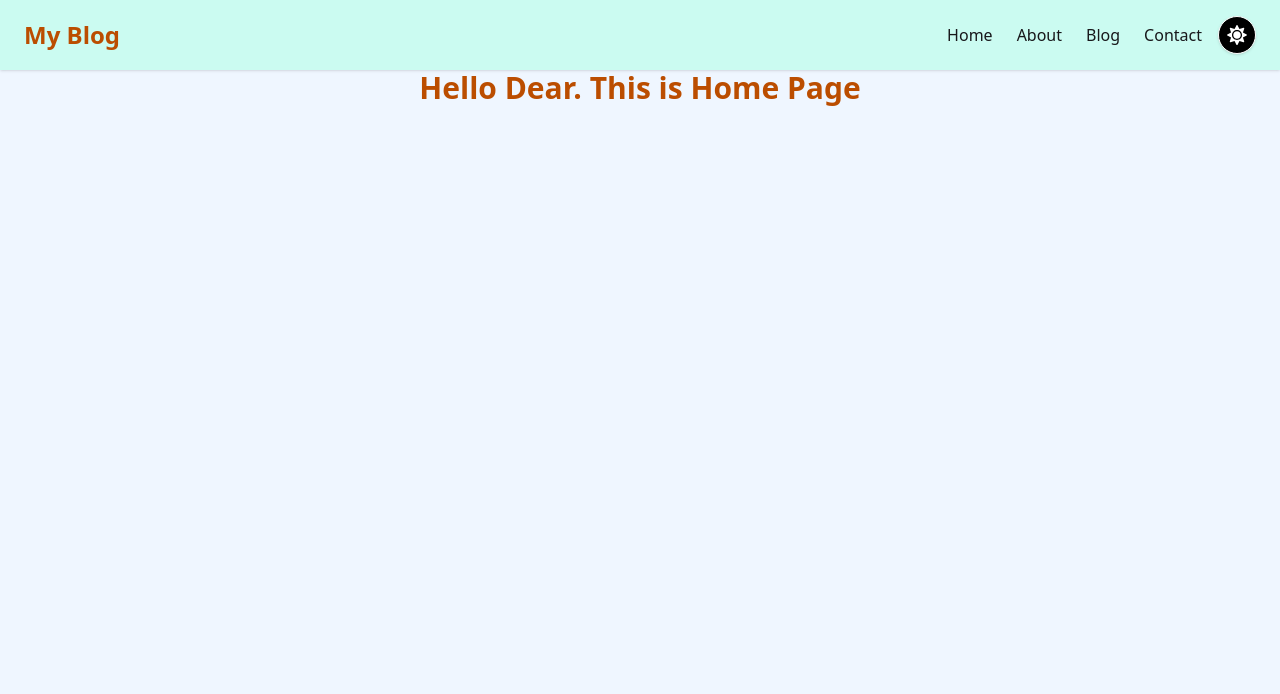
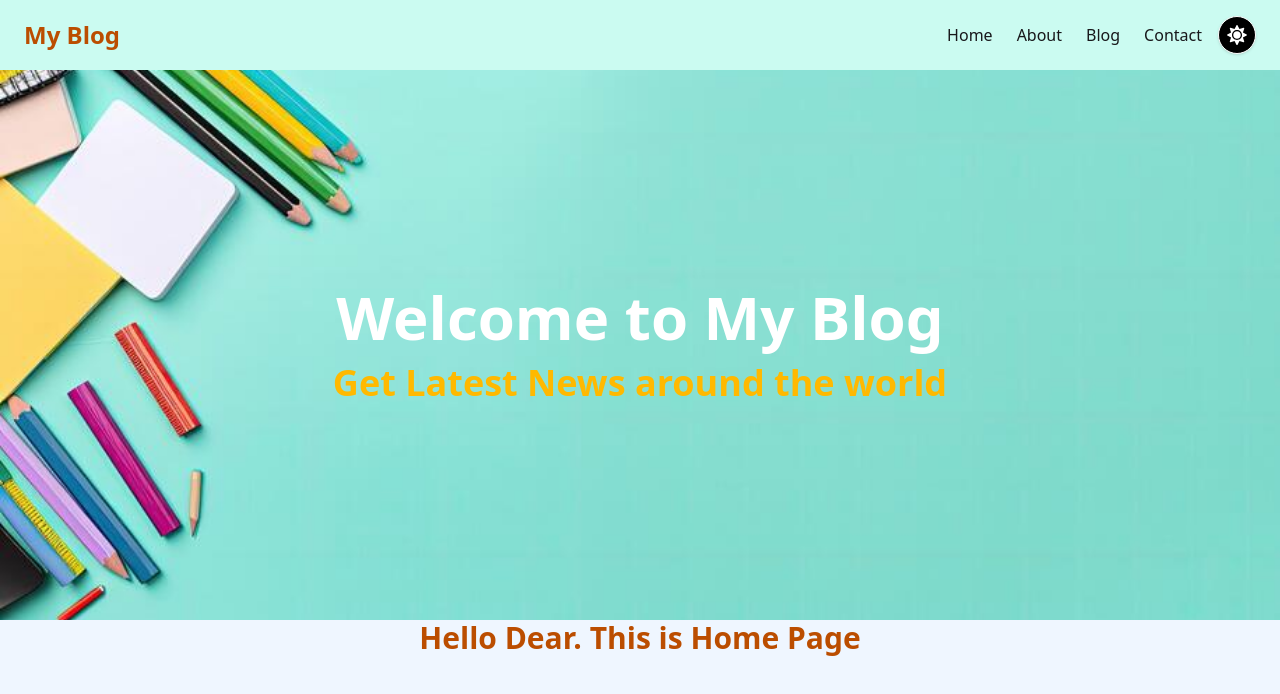
Before and after one commit to mazharul90007/test-blog, a React (Vite) app: page / in a window 1280 px wide. Shown: the top 694 px of the page. Built offline with nearby package versions, Linux system fonts and the light colour scheme.

Commit message:
banner created and added to homepage

```diff
--- /dev/null
+++ b/src/Components/Banner/Banner.jsx
@@ -0,0 +1,25 @@
+import banner from '../../assets/banner2.jpg';
+
+const Banner = () => {
+    return (
+        <div
+            className="h-[550px] w-full bg-cover bg-center relative"
+            style={{ backgroundImage: `url(${banner})` }} // Ensure banner is correctly imported
+        >
+            {/* Overlay Layer */}
+            {/* <div className="absolute inset-0 bg-black bg-opacity-40"></div> */}
+
+            {/* Text Content */}
+            <div className="absolute inset-0 flex flex-col justify-center items-center text-center z-10">
+                <h1 className="text-white text-4xl md:text-6xl font-bold mb-4">
+                    Welcome to My Blog
+                </h1>
+                <p className="text-amber-400 text-2xl md:text-4xl font-semibold">
+                    Get Latest News around the world
+                </p>
+            </div>
+        </div>
+    );
+};
+
+export default Banner;
--- a/src/Pages/Home/Home.jsx
+++ b/src/Pages/Home/Home.jsx
@@ -1,8 +1,10 @@
+import Banner from "../../Components/Banner/Banner";
 
 
 const HomePage = () => {
     return (
         <div>
+            <Banner></Banner>
             <h2 className="text-3xl font-semibold text-amber-700 text-center ">Hello Dear. This is Home Page</h2>
         </div>
     );
```
Also changed, not shown: src/assets/banner.jpeg (added), src/assets/banner2.jpg (added).
